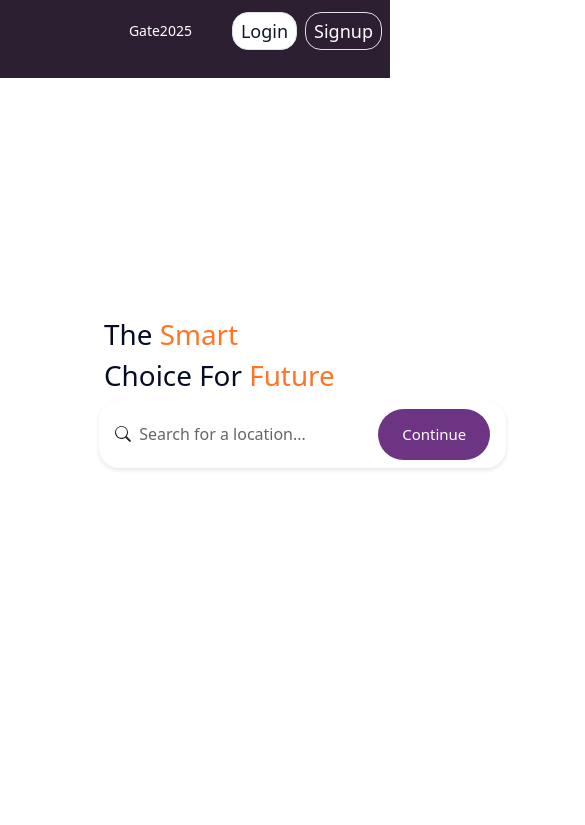
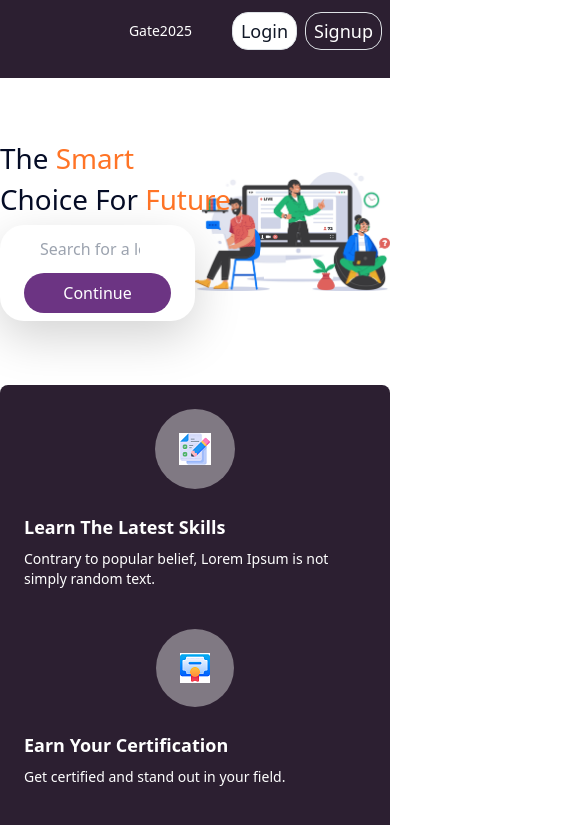
Before and after one commit to iammk31/CGate, a React (Create React App) app in the folder client/: page / in a window 390 px wide. Shown: the top 825 px of the page, 585 px wide, since content can reach past the window. Built offline with nearby package versions, Linux system fonts and the light colour scheme.

Commit message:
Home made responsive

```diff
--- a/client/src/Components/Home.jsx
+++ b/client/src/Components/Home.jsx
@@ -1,5 +1,5 @@
 import React from "react";
-import styles from "./Home.module.css";
+// import styles from "./Home.module.css";
 import Navbar from "./Navbar";
 import Contact from "./Contact";
 import Footer from "./Footer";
@@ -30,64 +30,76 @@ const Home = () => {
   return (
     <>
       <Navbar />
-      <div className={styles.Container}>
-        <div className={styles.image}>
-          <div className={styles.form}>
-            <div className={styles.heading}>
+      <div className={"flex flex-col justify-center items-center w-full"}>
+        <div className={"flex justify-center items-center w-full py-16 "}>
+          <div className=" flex flex-col justify-center items-center w-1/2 md:pl-16 z-1">
+            <div className="flex justify-start items-center w-full">
               <h1 style={{ color: "#050C26" }}>The&nbsp;</h1>
               <h1 style={{ color: "#FF7426" }}>Smart&nbsp;</h1>
             </div>
-            <div className={styles.heading1}>
+            <div className="flex justify-start items-center w-full">
               <h1 style={{ color: "#050C26" }}>Choice&nbsp;</h1>
               <h1 style={{ color: "#050C26" }}>For&nbsp;</h1>
               <h1 style={{ color: "#FF7426" }}>Future</h1>
             </div>
 
-            <form className={styles.searchForm} role="search">
-              <div className={styles.searchContainer}>
+            <form
+              className="w-full flex flex-col md:flex-row justify-start items-center shadow-lg px-4 py-2 rounded-3xl shadow-violet-900 bg-white"
+              role="search"
+            >
+              <div className="flex gap-4 items-center w-full md:w-3/4 mb-2 md:mb-0">
                 <svg
                   xmlns="http://www.w3.org/2000/svg"
                   width="16"
                   height="16"
                   fill="currentColor"
-                  className="bi bi-search"
+                  className="bi bi-search hidden md:block"
                   viewBox="0 0 16 16"
                 >
                   <path d="M11.742 10.344a6.5 6.5 0 1 0-1.397 1.398h-.001l3.85 3.85a1 1 0 0 0 1.415-1.414l-3.85-3.85zm-5.242 1.398a5.5 5.5 0 1 1 0-11 5.5 5.5 0 0 1 0 11z" />
                 </svg>
                 <input
-                  className={styles.formControl}
+                  className="w-full rounded-3xl  border-gray-300 outline-none bg-white py-1 px-3"
                   type="search"
                   placeholder="Search for a location..."
                   aria-label="Search"
                 />
-                <button className={styles.searchButton} type="submit">
-                  <button className={styles.continueButton} type="button">
-                    Continue
-                  </button>
+              </div>
+              <div className="flex w-full md:w-1/4 justify-end">
+                <button
+                  className="bg-[#6c3483] text-white px-4 py-2 rounded-3xl w-full md:w-auto"
+                  type="button"
+                >
+                  Continue
                 </button>
               </div>
             </form>
           </div>
-          <img
-            src="../../images/Objects.png"
-            alt="Overlay"
-            className={styles.bg}
-          />
+          <div className="w-1/2 md:pr-16 z-0">
+            <img
+              src="../../images/Objects.png"
+              alt="Overlay"
+              className={"object-cover w-full h-full"}
+            />
+          </div>
         </div>
-        <div className={styles.card}>
+        <div className="bg-[#2c1f31] flex flex-col md:flex-row mx-auto p-4 justify-center items-center gap-6 rounded-lg max-w-6xl">
           {cardData.map((item, index) => (
             <React.Fragment key={index}>
-              <div className={styles.Transparent}>
+              <div className="bg-white/40 flex items-center justify-center p-4 rounded-full">
                 <img
                   src={item.imgSrc}
                   alt={item.imgAlt}
-                  className={styles.cardImg}
+                  className="object-contain"
                 />
               </div>
-              <div className={styles.textCard}>
-                <h5 className={styles.text}>{item.title}</h5>
-                <p className={styles.text}>{item.description}</p>
+              <div className="flex flex-col justify-start items-start w-full">
+                <h5 className="font-semibold text-white text-lg md:text-xl">
+                  {item.title}
+                </h5>
+                <p className="text-white text-sm md:text-base">
+                  {item.description}
+                </p>
               </div>
             </React.Fragment>
           ))}
```
